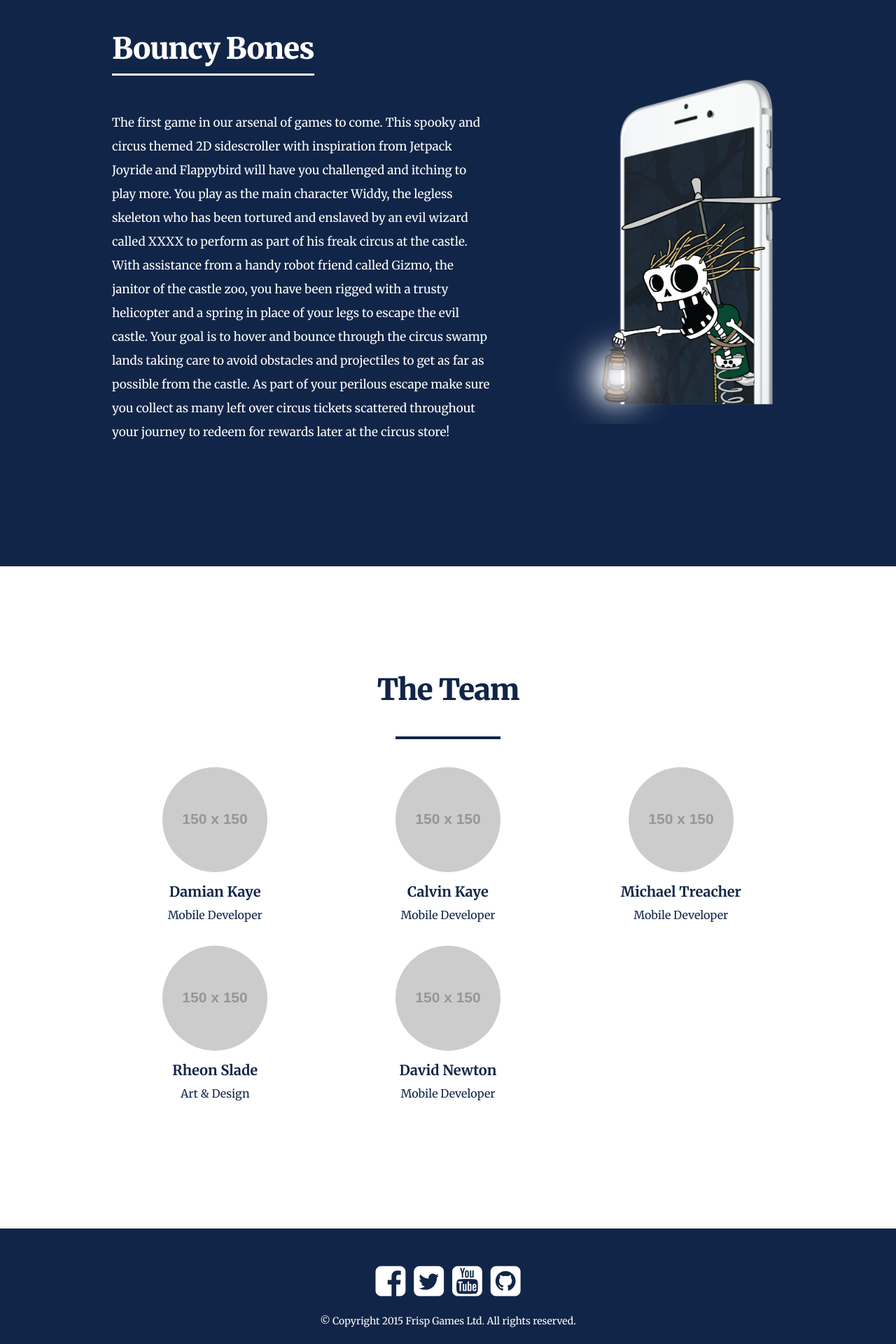
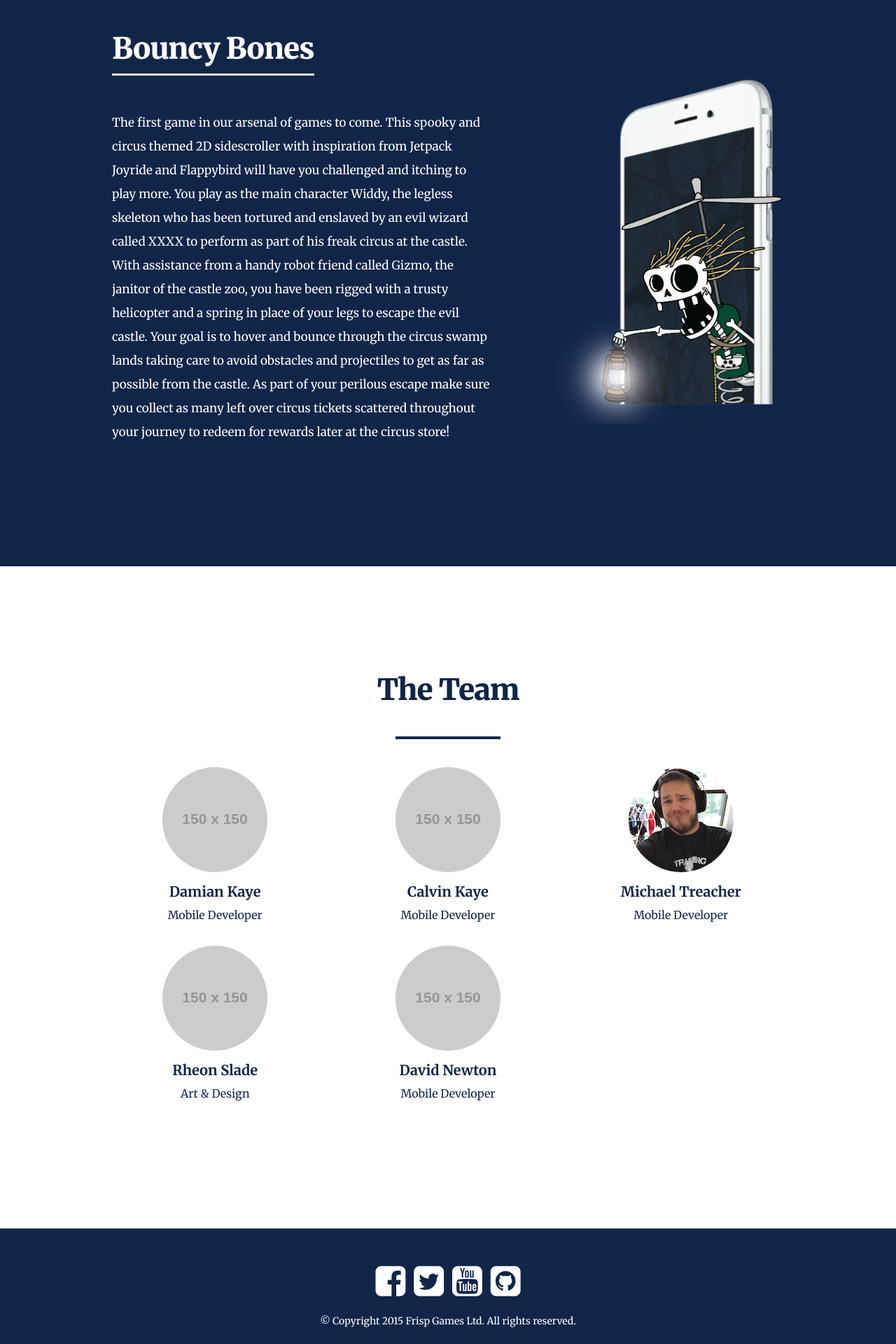
Before and after one commit to frispgames/frispgames.github.io, a Jekyll site: the page built from index.html, in a window 1280 px wide. Shown: the part 1162-3082 px from the top of the page at 70% size. Built offline with Jekyll 4.4.1, drawn with Linux system fonts in a browser that asks for light colours; nearby versions of some CDN libraries.

Commit message:
Added portraits

```diff
--- a/index.html
+++ b/index.html
@@ -54,7 +54,7 @@ layout: default
         <div class="position">Mobile Developer</div>
       </div>
       <div class="about four columns">
-        <img src="https://placehold.it/150x150">
+        <img src="/images/portraits/michael.png">
         <div class="name">Michael Treacher</div>
         <div class="position">Mobile Developer</div>
       </div>
```
Also changed, not shown: images/portraits/michael.png (added).
